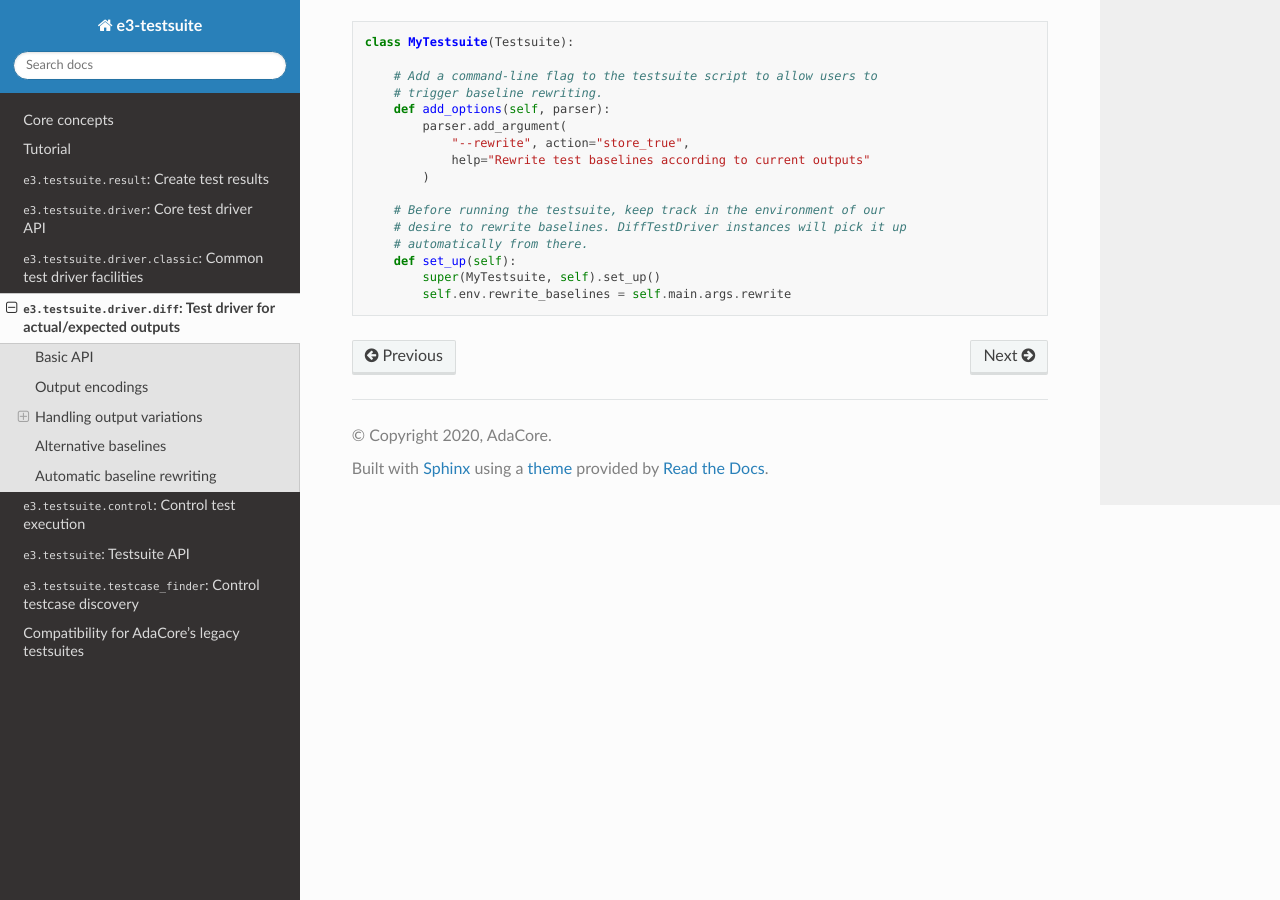
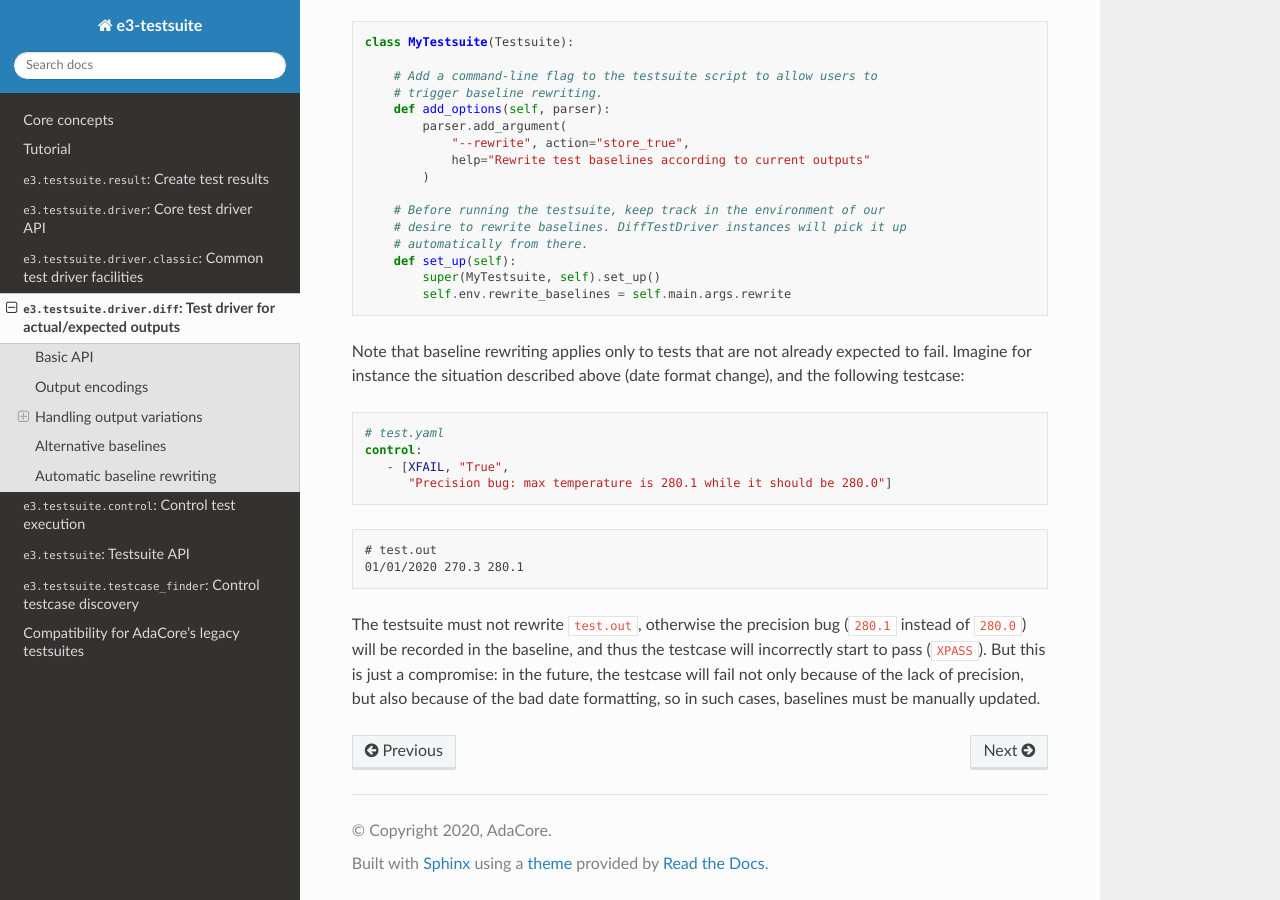
Before and after one commit to AdaCore/e3-testsuite, a Sphinx documentation site: the page built from doc/api_diff.rst, in a window 1280 px wide and 900 px high, scrolled down 4972 px. Built offline with Sphinx 7.4.7 and the Read the Docs theme 2.0.0, drawn with Linux system fonts in a browser that asks for light colours.

Commit message:
Enhance the doc to mention special XFAIL case in baseline rewriting
TN: T609-015

```diff
--- a/doc/api_diff.rst
+++ b/doc/api_diff.rst
@@ -282,3 +282,26 @@ meantime:
        def set_up(self):
            super(MyTestsuite, self).set_up()
            self.env.rewrite_baselines = self.main.args.rewrite
+
+Note that baseline rewriting applies only to tests that are not already
+expected to fail. Imagine for instance the situation described above (date
+format change), and the following testcase:
+
+.. code-block:: yaml
+
+   # test.yaml
+   control:
+      - [XFAIL, "True",
+         "Precision bug: max temperature is 280.1 while it should be 280.0"]
+
+.. code-block:: text
+
+   # test.out
+   01/01/2020 270.3 280.1
+
+The testsuite must not rewrite ``test.out``, otherwise the precision bug
+(``280.1`` instead of ``280.0``) will be recorded in the baseline, and thus the
+testcase will incorrectly start to pass (``XPASS``). But this is just a
+compromise: in the future, the testcase will fail not only because of the lack
+of precision, but also because of the bad date formatting, so in such cases,
+baselines must be manually updated.
```
